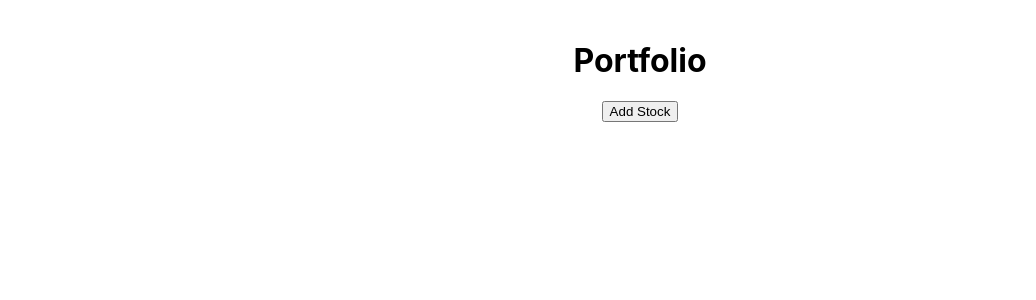
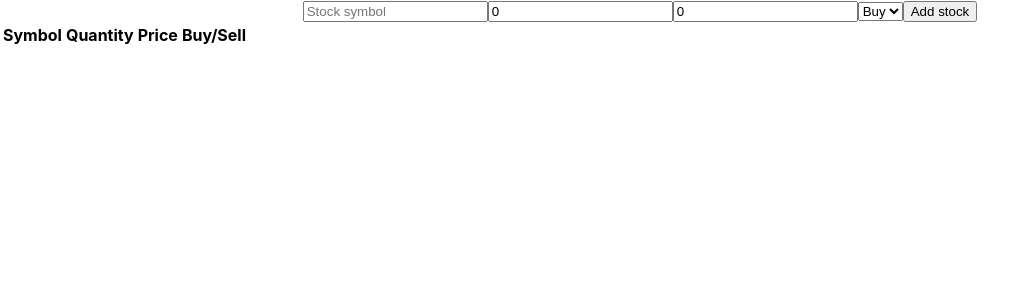
Before and after one commit to sudheervilluri/portifolio-tracker, a React (Create React App) app: page / in a window 1280 px wide. Shown: the top 300 px of the page, without its empty margins (0-1036 px from the left). Built offline with nearby package versions, Linux system fonts and the light colour scheme.

Commit message:
Added table

```diff
--- a/src/components/portfolio.js
+++ b/src/components/portfolio.js
@@ -1,81 +1,70 @@
 import React, { useState } from 'react';
-import { css } from '@emotion/css';
 
-const Portfolio = () => {
+function StockTable() {
   const [stocks, setStocks] = useState([]);
+  const [symbol, setSymbol] = useState('');
+  const [quantity, setQuantity] = useState(0);
+  const [price, setPrice] = useState(0);
+  const [buySell, setBuySell] = useState('Buy');
 
-  const addStock = (symbol, quantity) => {
-    setStocks([...stocks, { symbol, quantity }]);
+  const handleSubmit = (e) => {
+    e.preventDefault();
+    setStocks([...stocks, { symbol, quantity, price, buySell }]);
+    setSymbol('');
+    setQuantity(0);
+    setPrice(0);
+    setBuySell('Buy');
   };
 
-  const buyStock = (symbol, quantity) => {
-    setStocks(stocks.map((stock) => {
-      if (stock.symbol === symbol) {
-        return { ...stock, quantity: stock.quantity + quantity };
-      }
-      return stock;
-    }));
-  };
-
-  const sellStock = (symbol, quantity) => {
-    setStocks(stocks.map((stock) => {
-      if (stock.symbol === symbol) {
-        return { ...stock, quantity: stock.quantity - quantity };
-      }
-      return stock;
-    }));
-  };
-
-  const portfolioStyles = css`
-    padding: 20px;
-    text-align: center;
-
-    h1 {
-      font-size: 2em;
-      margin-bottom: 20px;
-    }
-
-    ul {
-      list-style: none;
-      padding: 0;
-      margin: 0;
-
-      li {
-        margin-bottom: 10px;
-        display: flex;
-        justify-content: space-between;
-        align-items: center;
-      }
-
-      button {
-        padding: 10px 20px;
-        background-color: lightgray;
-        border: none;
-        border-radius: 5px;
-        cursor: pointer;
-        font-size: 1em;
-        &:hover {
-          background-color: gray;
-        }
-      }
-    }
-  `;
-
   return (
-    <div className={portfolioStyles}>
-      <h1>Portfolio</h1>
-      <button onClick={() => addStock('AAPL', 100)}>Add Stock</button>
-      <ul>
-        {stocks.map((stock, index) => (
-          <li key={index}>
-            {stock.symbol} - {stock.quantity} shares
-            <button onClick={() => buyStock(stock.symbol, 100)}>Buy</button>
-            <button onClick={() => sellStock(stock.symbol, 100)}>Sell</button>
-          </li>
-        ))}
-      </ul>
+    <div>
+      <form onSubmit={handleSubmit}>
+        <input
+          type="text"
+          value={symbol}
+          onChange={(e) => setSymbol(e.target.value)}
+          placeholder="Stock symbol"
+        />
+        <input
+          type="number"
+          value={quantity}
+          onChange={(e) => setQuantity(e.target.value)}
+          placeholder="Quantity"
+        />
+        <input
+          type="number"
+          value={price}
+          onChange={(e) => setPrice(e.target.value)}
+          placeholder="Price"
+        />
+        <select value={buySell} onChange={(e) => setBuySell(e.target.value)}>
+          <option value="Buy">Buy</option>
+          <option value="Sell">Sell</option>
+        </select>
+        <button type="submit">Add stock</button>
+      </form>
+      <table>
+        <thead>
+          <tr>
+            <th>Symbol</th>
+            <th>Quantity</th>
+            <th>Price</th>
+            <th>Buy/Sell</th>
+          </tr>
+        </thead>
+        <tbody>
+          {stocks.map((stock, index) => (
+            <tr key={index}>
+              <td>{stock.symbol}</td>
+              <td>{stock.quantity}</td>
+              <td>{stock.price}</td>
+              <td>{stock.buySell}</td>
+            </tr>
+          ))}
+        </tbody>
+      </table>
     </div>
   );
-};
+}
 
-export default Portfolio;
+export default StockTable;
```
